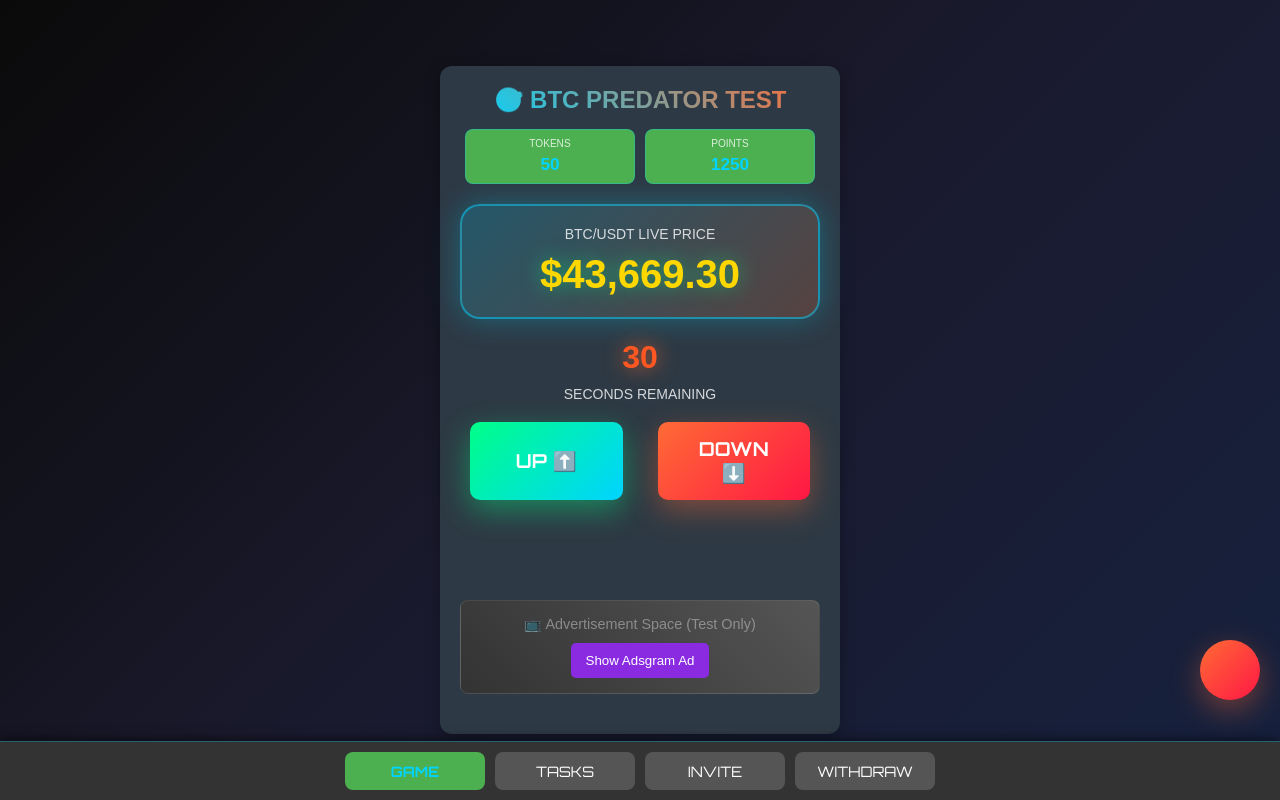
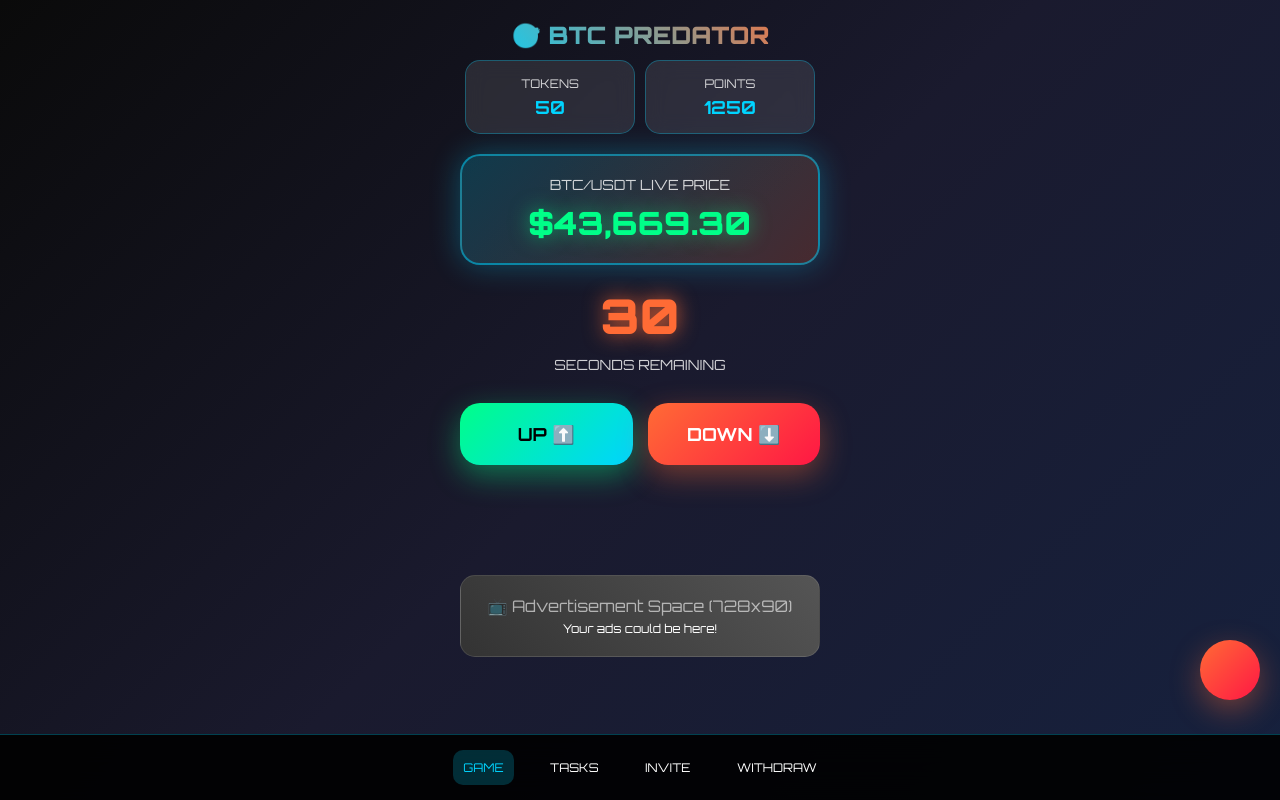
Before and after one commit to LoKe-TMA/BTC--Predator, a plain HTML site: page index.html in a window 1280 px wide. Drawn offline with Linux system fonts and the light colour scheme; a script that the page names is missing.

Commit message:
Update index.html

```diff
--- a/index.html
+++ b/index.html
@@ -2,167 +2,15 @@
 <html lang="en">
 <head>
     <meta charset="UTF-8">
-    <meta name="viewport" content="width=device-width, initial-scale=1.0, user-scalable=no">
-    <title>BTC Predator Test TMA</title>
+    <meta name="viewport" content="width=device-width, initial-scale=1.0">
+    <title>BTC Predator - Play & Earn</title>
     <link rel="stylesheet" href="styles.css">
-
-    <script src="https://telegram.org/js/telegram-web-app.js"></script>
-
-    <script src="https://sad.adsgram.ai/js/sad.min.js"></script>
-
-    <style>
-        /* သင့် styles.css ထဲက body/html နဲ့ ပတ်သက်တဲ့ styles တွေကို ဒီမှာ ယာယီထည့်နိုင်ပါတယ်။
-           ဒါမှမဟုတ် styles.css ကို အရင်ဆုံး သေချာချိတ်ထားပါ။ */
-        body {
-            font-family: Arial, sans-serif;
-            display: flex;
-            flex-direction: column;
-            justify-content: center;
-            align-items: center;
-            min-height: 100vh;
-            margin: 0;
-            background-color: #1A212D; /* Default for dark Telegram theme */
-            color: #FFFFFF; /* Default text color */
-            overflow: hidden; /* Prevent scrolling issues in TMA */
-        }
-        .container {
-            width: 90%;
-            max-width: 400px;
-            background-color: #2D3944;
-            padding: 20px;
-            border-radius: 12px;
-            box-shadow: 0 4px 15px rgba(0, 0, 0, 0.3);
-            text-align: center;
-        }
-        .header, .price-container, .timer-container, .prediction-buttons, .result-container {
-            margin-bottom: 20px;
-        }
-        .balance-container {
-            display: flex;
-            justify-content: space-around;
-            margin-top: 15px;
-        }
-        .balance-item {
-            background-color: #4CAF50;
-            padding: 8px 15px;
-            border-radius: 8px;
-            font-size: 0.9em;
-        }
-        .balance-label {
-            font-size: 0.7em;
-            opacity: 0.8;
-        }
-        .balance-value {
-            font-weight: bold;
-            font-size: 1.2em;
-        }
-        .price-value {
-            font-size: 2.5em;
-            font-weight: bold;
-            color: #FFD700;
-        }
-        .timer {
-            font-size: 2em;
-            font-weight: bold;
-            color: #FF5722;
-        }
-        .prediction-btn {
-            background-color: #007BFF;
-            color: white;
-            padding: 15px 30px;
-            border: none;
-            border-radius: 10px;
-            font-size: 1.2em;
-            cursor: pointer;
-            margin: 0 10px;
-            transition: background-color 0.3s;
-        }
-        .prediction-btn:hover:not(:disabled) {
-            background-color: #0056b3;
-        }
-        .prediction-btn:disabled {
-            background-color: #6c757d;
-            cursor: not-allowed;
-        }
-        .up-btn { background-color: #28a745; }
-        .up-btn:hover:not(:disabled) { background-color: #218838; }
-        .down-btn { background-color: #dc3545; }
-        .down-btn:hover:not(:disabled) { background-color: #c82333; }
-        .result-text {
-            font-size: 1.5em;
-            font-weight: bold;
-            margin-top: 10px;
-        }
-        .result-correct { color: #28a745; }
-        .result-wrong { color: #dc3545; }
-        .ad-banner {
-            background-color: #3f4a56;
-            padding: 15px;
-            border-radius: 8px;
-            margin-top: 20px;
-            font-size: 0.9em;
-            color: #bbb;
-        }
-        .ad-banner button { /* added for testing Ad button */
-            background-color: #8A2BE2;
-            color: white;
-            padding: 10px 15px;
-            border: none;
-            border-radius: 5px;
-            cursor: pointer;
-            margin-top: 10px;
-        }
-
-        /* Navigation styles - copied from your existing code for consistency */
-        .navigation {
-            position: fixed;
-            bottom: 0;
-            left: 0;
-            width: 100%;
-            background-color: #333;
-            padding: 10px 0;
-            box-shadow: 0 -2px 10px rgba(0, 0, 0, 0.5);
-            z-index: 1000;
-        }
-
-        .nav-buttons {
-            display: flex;
-            justify-content: space-around;
-            width: 100%;
-            max-width: 600px; /* Adjust as needed */
-            margin: 0 auto;
-        }
-
-        .nav-btn {
-            background-color: #555;
-            color: white;
-            padding: 10px 15px;
-            border: none;
-            border-radius: 8px;
-            cursor: pointer;
-            font-size: 0.9em;
-            flex: 1;
-            margin: 0 5px;
-            text-align: center;
-            text-decoration: none;
-            transition: background-color 0.3s ease;
-        }
-
-        .nav-btn:hover {
-            background-color: #777;
-        }
-
-        .nav-btn.active {
-            background-color: #4CAF50;
-            font-weight: bold;
-        }
-    </style>
 </head>
 <body>
     <div class="container">
         <div id="gamePage" class="page active">
             <div class="header">
-                <div class="logo">🎯 BTC PREDATOR TEST</div>
+                <div class="logo">🎯 BTC PREDATOR</div>
                 <div class="balance-container">
                     <div class="balance-item">
                         <div class="balance-label">TOKENS</div>
@@ -195,19 +43,23 @@
             </div>
 
             <div class="result-container" id="resultContainer">
-                </div>
+                <!-- Result will appear here -->
+            </div>
 
             <div class="ad-banner">
-                <div style="opacity: 0.6;">📺 Advertisement Space (Test Only)</div>
-                <button id="ad">Show Adsgram Ad</button> </div>
+                <div style="opacity: 0.6;">📺 Advertisement Space (728x90)</div>
+                <div style="font-size: 12px; margin-top: 5px;">Your ads could be here!</div>
+            </div>
         </div>
     </div>
 
-    <button class="withdrawal-float" onclick="showPage('withdrawalPage', event)" title="Withdrawal"></button>
+    <!-- Floating Withdrawal Button -->
+    <button class="withdrawal-float" onclick="showPage('withdrawalPage')" title="Withdrawal"></button>
 
+    <!-- Navigation -->
     <div class="navigation">
         <div class="nav-buttons">
-            <button class="nav-btn active" onclick="showPage('gamePage', event)">GAME</button>
+            <button class="nav-btn active" onclick="showPage('gamePage')">GAME</button>
             <button class="nav-btn" onclick="window.location.href='tasks.html'">TASKS</button>
             <button class="nav-btn" onclick="window.location.href='invite.html'">INVITE</button>
             <button class="nav-btn" onclick="window.location.href='withdrawal.html'">WITHDRAW</button>
```
